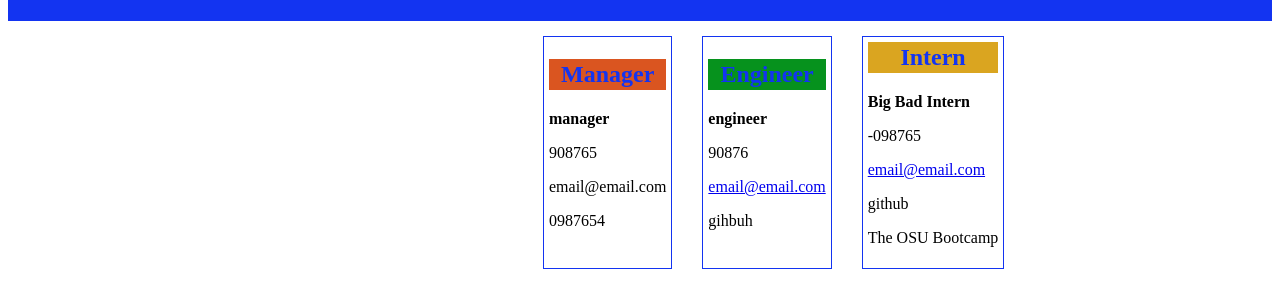
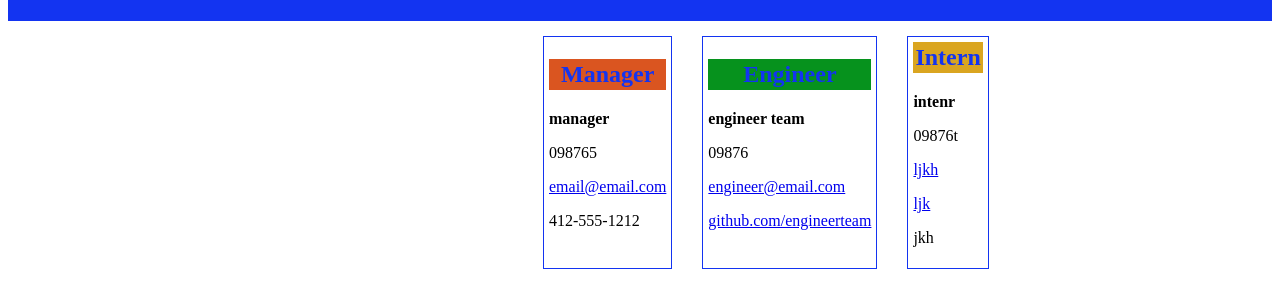
Before and after one commit to hrkoren/Team_Profile_Generator, a website: page index.html in a window 1280 px wide. Shown: the part 97-404 px from the top of the page. Drawn offline with Linux system fonts and the light colour scheme.

Commit message:
updated sytling of html

```diff
--- a/index.html
+++ b/index.html
@@ -57,22 +57,22 @@
     <div class="cardBody" id="manager">
         <h2 class="manHeading">Manager</h2>
         <p><strong>manager</strong></p>
-        <p>908765</p>
-        <p>email@email.com</p>
-        <p>0987654</p>
+        <p>098765</p>
+        <p><a href=email@email.com>email@email.com</a></p>
+        <p>412-555-1212</p>
         </div><div class="cardBody" id="engineer">
         <h2 class="engHeading">Engineer</h2>
-        <p><strong>engineer</strong></p>
-        <p>90876</p>
-        <p><a href=email@email.com>email@email.com</a></p>
-        <p>gihbuh</p>
+        <p><strong>engineer team</strong></p>
+        <p>09876</p>
+        <p><a href="engineer@email.com">engineer@email.com</a></p>
+        <p><a href="github.com/engineerteam">github.com/engineerteam</a></p>
         </div><div class="cardBody" id="intern">
         <h2 class="intHeading">Intern</h2>
-        <p><strong>Big Bad Intern</strong></p>
-        <p>-098765</p>
-        <p><a href=email@email.com>email@email.com</a></p>
-        <p>github</p>
-        <p>The OSU Bootcamp</p>
+        <p><strong>intenr</strong></p>
+        <p>09876t</p>
+        <p><a href=ljkh>ljkh</a></p>
+        <p><a href=ljk>ljk</a></p>
+        <p>jkh</p>
         </div>
 </body>
 </html>
```
Also changed, not shown: Dev/team_profile.js (+5 -3 lines).
